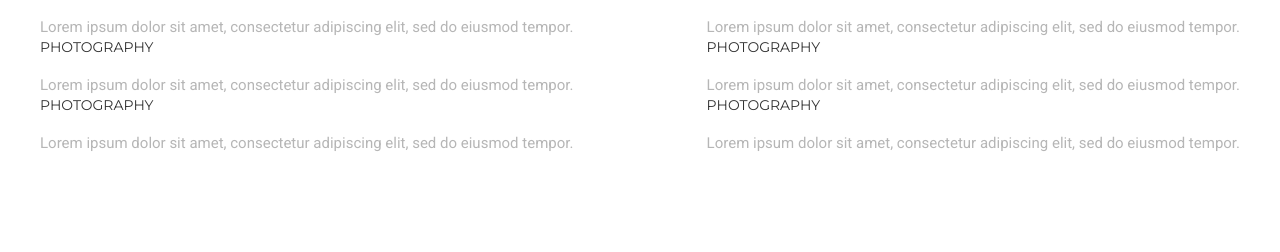
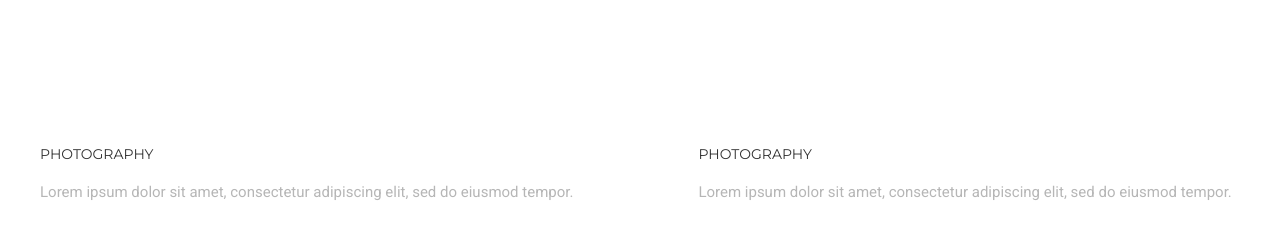
Before and after one commit to MaksimKhandeshyn/MoGo, a plain HTML site: page index.html in a window 1280 px wide. Shown: the part 295-547 px from the top of the page. Drawn offline with nearby package versions, Linux system fonts and the light colour scheme.

Commit message:
add gap and paddings

```diff
--- a/css/style.css
+++ b/css/style.css
@@ -100,17 +100,14 @@ img {
   padding-top: 20px;
   text-align: center;
 }
-/* .container-services {
-  display: flex;
-  width: 1168px;
-  flex-wrap: wrap;
-} */
 .services-list{
+  padding-top: 65px;
   display: flex;
   flex-wrap: wrap;
-  justify-content: space-between;
+  column-gap: 125px;
 }
 .services-list-title {
+  padding-top: 100px;
   color: var(--add-color);
   text-transform: uppercase;
   font-size: 14px;
--- a/index.html
+++ b/index.html
@@ -39,7 +39,7 @@
         <div class="container">
           <p class="same-title">We work with</p>
           <h2 class="same-subtitle">Amazing services</h2>
-          <ul class="services-list list container-services">
+          <ul class="services-list list container-pp">
             <li class="services-item">
               <h3 class="services-list-title">Photography</h3>
               <p class="services-list-info">
```
